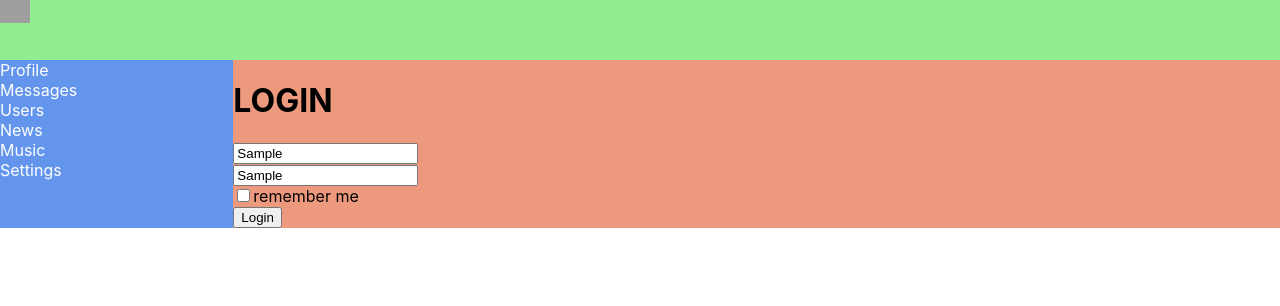
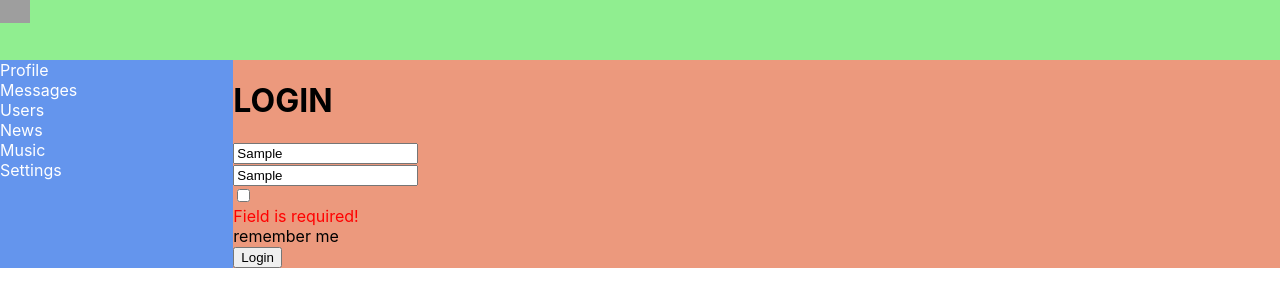
Before and after one commit to Viktoriyadegt/samurai-main, a React (Create React App) app in the folder samurai-way-main/samurai-way-main/: page /login in a window 1280 px wide. Both pictures are taken after typing "Sample", "Sample" into the empty fields and a click on the button "Login". Shown: the top 306 px of the page. Built offline with nearby package versions, Linux system fonts and the light colour scheme; no server answers; grey boxes are pictures that could not be loaded.

Commit message:
redux-form(validation)

```diff
--- a/samurai-way-main/samurai-way-main/src/components/Dialogs/Dialogs.tsx
+++ b/samurai-way-main/samurai-way-main/src/components/Dialogs/Dialogs.tsx
@@ -4,6 +4,8 @@ import {DialogsItem} from "./DialogsItem/DialogsItem";
 import {Messages} from "./Messages/Messages";
 import {DialogsPropsType} from "./DialogsContainer";
 import {Field, InjectedFormProps, reduxForm} from "redux-form";
+import {Textarea} from "../common/FormControls/formControls";
+import {maxLengthCreator, required} from "../../utils/FieldLevelValidationForm";
 
 type dialogPropsType = {
     id: number
@@ -49,10 +51,14 @@ export const Dialogs: React.FC<DialogsPropsType> = (props) => {
 export type FormDataType = {
     newMessageBody:string
 }
+
+const maxlength50 = maxLengthCreator(50)
+
 const AddNewMessage = (props: InjectedFormProps<FormDataType>) => {
     return <form onSubmit={props.handleSubmit}>
         <div>
-        <Field component={'textarea'} name={'newMessageBody'} placeholder={'enter your message'}/>
+        <Field component={Textarea} name={'newMessageBody'} validate={[required, maxlength50]}
+               placeholder={'enter your message'}/>
         </div>
         <div>
             <button>send</button>
--- a/samurai-way-main/samurai-way-main/src/components/Login/Login.tsx
+++ b/samurai-way-main/samurai-way-main/src/components/Login/Login.tsx
@@ -1,5 +1,7 @@
 import React from 'react';
 import {Field, InjectedFormProps, reduxForm} from "redux-form";
+import {Input} from "../common/FormControls/formControls";
+import {required} from "../../utils/FieldLevelValidationForm";
 
 type FormDataType = {
     login: string
@@ -23,9 +25,9 @@ const Login = () => {
 let LoginForm = (props: InjectedFormProps<FormDataType>) => {
     const {handleSubmit} = props
     return <form onSubmit={handleSubmit}>
-        <div><Field placeholder={'login'} component={'input'} name={'login'}/></div>
-        <div><Field placeholder={'password'} component={'input'} name={'password'}/></div>
-        <div><Field type="checkbox" component={'input'} name={'rememberMe'}/>remember me</div>
+        <div><Field placeholder={'login'} component={Input} name={'login'} validate={[required]}/></div>
+        <div><Field placeholder={'password'} component={Input} name={'password'} validate={[required]}/></div>
+        <div><Field type="checkbox" component={Input} name={'rememberMe'} validate={[required]}/>remember me</div>
         <button>Login</button>
     </form>
 };
--- a/samurai-way-main/samurai-way-main/src/components/Profile/MyPosts/MyPosts.tsx
+++ b/samurai-way-main/samurai-way-main/src/components/Profile/MyPosts/MyPosts.tsx
@@ -3,6 +3,8 @@ import s from './MyPosts.module.css'
 import {Post} from "./Post/Post";
 import {MyPostsPropsType} from "./MyPostsContainer";
 import {Field, InjectedFormProps, reduxForm} from "redux-form";
+import {maxLengthCreator, required} from "../../../utils/FieldLevelValidationForm";
+import {Textarea} from "../../common/FormControls/formControls";
 
 type postPropsType = {
     id: number
@@ -20,7 +22,7 @@ export type MyPostType = {
 export const MyPosts: React.FC<MyPostsPropsType> = (props) => {
 
 
-    const addPostMessage = (FormData:FormDataType) => {
+    const addPostMessage = (FormData: FormDataType) => {
         props.addPostAC(FormData.addNewPost)
     }
 
@@ -29,9 +31,7 @@ export const MyPosts: React.FC<MyPostsPropsType> = (props) => {
         <div>
             <div className={s.postsBlock}>
                 <h3>My post</h3>
-                <div>
                     <AddNewMyPostRedux onSubmit={addPostMessage}/>
-                </div>
             </div>
             <div className={s.posts}>
                 {postsElements}
@@ -42,16 +42,18 @@ export const MyPosts: React.FC<MyPostsPropsType> = (props) => {
 }
 type FormDataType = {
     addNewPost: string
- }
+}
+const maxLength10 = maxLengthCreator(10)
 
-const AddNewMyPost = (props:InjectedFormProps<FormDataType>) => {
+const AddNewMyPost = (props: InjectedFormProps<FormDataType>) => {
     return <form onSubmit={props.handleSubmit}>
         <div>
-            <Field  name='addNewPost' placeholder={'new post'} component={'textarea'}/>
+            <Field name='addNewPost' placeholder={'new post'}
+                   component={Textarea} validate={[required, maxLength10]}/>
         </div>
         <div>
             <button>Add post</button>
         </div>
     </form>
 }
- let AddNewMyPostRedux = reduxForm<FormDataType>({form: 'profileAddNewMyPost'})(AddNewMyPost)
+let AddNewMyPostRedux = reduxForm<FormDataType>({form: 'profileAddNewMyPost'})(AddNewMyPost)
--- a/samurai-way-main/samurai-way-main/src/components/Profile/Profile.tsx
+++ b/samurai-way-main/samurai-way-main/src/components/Profile/Profile.tsx
@@ -2,8 +2,6 @@ import React from "react";
 import {ProfileInfo} from "./ProfileInfo/ProfileInfo";
 import {MyPostsContainer} from "./MyPosts/MyPostsContainer";
 import {ProfilePropsType} from "../../redux/profile-reducer";
-import {StatusResponseType} from "../../API/Api";
-
 
 type ProfileProps = {
     profile: ProfilePropsType | null
--- /dev/null
+++ b/samurai-way-main/samurai-way-main/src/components/common/FormControls/formControls.module.css
@@ -0,0 +1,9 @@
+.formControl.error input,
+.formControl.error textarea
+{
+    border: solid 2px red;
+}
+
+.formControl.error span{
+    color: red;
+}
--- /dev/null
+++ b/samurai-way-main/samurai-way-main/src/components/common/FormControls/formControls.tsx
@@ -0,0 +1,24 @@
+import React from "react";
+import styles from './formControls.module.css'
+
+export const Textarea = ({meta, input, ...props}: any) => {
+
+    const hasError = meta.error && meta.touched
+    return <div className={styles.formControl + ' ' + (hasError ? styles.error : '')}>
+        <div>
+            <textarea {...input} {...props}/>
+        </div>
+        {hasError && <span>{meta.error}</span>}
+    </div>
+}
+
+export const Input = ({meta, input, ...props}: any) => {
+
+    const hasError = meta.error && meta.touched
+    return <div className={styles.formControl + ' ' + (hasError ? styles.error : '')}>
+        <div>
+            <input {...input} {...props}/>
+        </div>
+        {hasError && <span>{meta.error}</span>}
+    </div>
+}
--- /dev/null
+++ b/samurai-way-main/samurai-way-main/src/utils/FieldLevelValidationForm.tsx
@@ -0,0 +1,10 @@
+
+
+export const required = (value: string) => {
+    if (value) return undefined
+    return 'Field is required!'
+}
+export const maxLengthCreator = (maxLength: number) => (value: string) => {
+    if (value.length > maxLength) return `Max length is ${maxLength} symbols`
+    return undefined
+}
```
